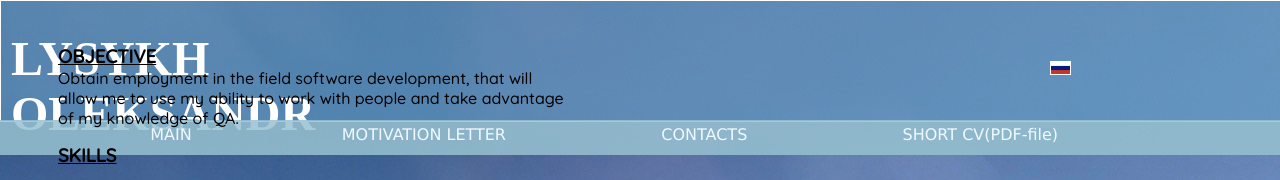
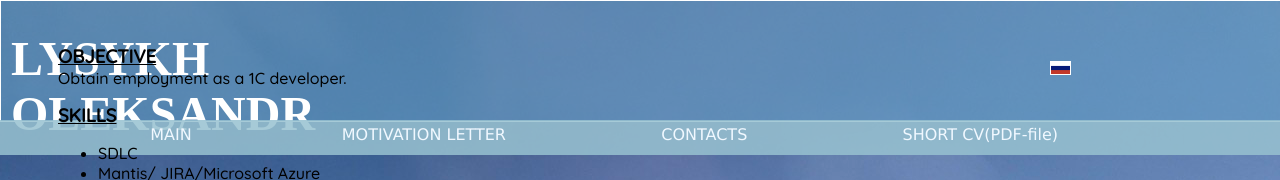
Before and after one commit to SashaLOne/1cv, a plain HTML site: page index.html in a window 1280 px wide. Shown: the top 180 px of the page. Drawn offline with Linux system fonts and the light colour scheme; a web font is replaced by a local one.

Commit message:
Update index.html
one

```diff
--- a/index.html
+++ b/index.html
@@ -46,9 +46,7 @@
     </div>
 
     <img src="img/true.JPEG" alt="Lysykh Oleksandr" vspace="20">
-    <div class="objective"><strong>OBJECTIVE</strong><br>Obtain employment in the field software development,
-        that will allow me to use my ability to work with people
-        and take advantage of my knowledge of QA.</div>
+    <div class="objective"><strong>OBJECTIVE</strong><br>Obtain employment as a 1C developer.</div>
 
     <div class="skills"><strong>SKILLS</strong>
         <ul>
```
